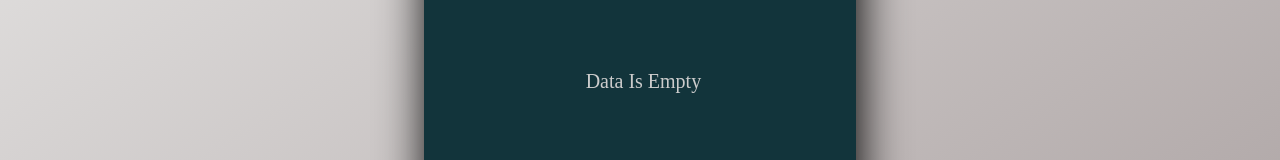
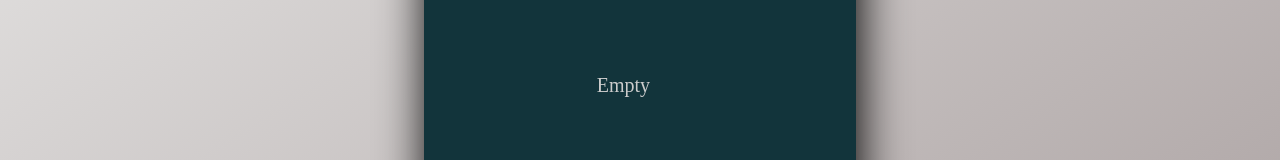
Before and after one commit to ThongMakara/react-todo-project, a React (Create React App) app: page / in a window 1280 px wide. Shown: the part 357-517 px from the top of the page. Built offline with nearby package versions, Linux system fonts and the light colour scheme; the HTML template or start-up script is replaced by a standard one.

Commit message:
second commit

```diff
--- a/src/App.css
+++ b/src/App.css
@@ -96,13 +96,14 @@ margin-right: 10px;
   }
 
   .list {
-    width: 190px;
+    width: 150px;
     background-color: #12343b;
     border: none;
     color: #ccc;
     font-size: 20px;
     padding-left: 10px;
     max-height: 30px;
+    margin-top: 4px;
     margin-right: 25px;
   }
   .list-v {
@@ -112,6 +113,7 @@ margin-right: 10px;
     color: #ccc;
     font-size: 20px;
     max-height: 30px;
+    margin-top: 4px;
     padding-left: 10px;
     margin-right: 25px;
   }
--- a/src/components/Form.js
+++ b/src/components/Form.js
@@ -6,10 +6,7 @@ toast.configure()
 var autoId = 1;
 const Form = ({ input, setInput, todos, setTodos, editTodo, setEditTodo }) => {
     const inputRef = useRef();
-
-    const onInputChange = (event) => {
-        setInput(event.target.value)
-    }
+    const onInputChange = (event) => setInput(event.target.value)
 
     useEffect(() => {
         if (editTodo) {
--- a/src/components/ToDoList.js
+++ b/src/components/ToDoList.js
@@ -6,17 +6,18 @@ const ToDosList = ({ todos, setTodos, setEditTodo }) => {
 
     const removeTodo = ({ id }) => {
         setTodos(todos.filter((todo) => todo.id !== id))
+        setEditTodo("")
     }
 
-    const handleComplete = (todo) => {
-        setEditTodo(todo)
-    }
+
+    const handleComplete = (todo) => setEditTodo(todo)
+
     return <div className="card col-12 col-lg-4 login-card mt-2 hv-center">
         <ul> {
             todos.length === 0 ? <li className="list-empty-data" > <label
                 className="list"
                 onChange={(event) => event.preventDefault()}
-            >Data Is Empty</label> </li> : todos.map((todo) => (
+            >Empty</label> </li> : todos.map((todo) => (
 
                 <li className="list-item" >
                     <input
@@ -31,8 +32,10 @@ const ToDosList = ({ todos, setTodos, setEditTodo }) => {
                         className="list"
                         onChange={(event) => event.preventDefault()}
                     />
-                    <div >
+                    <div>
+
                         <RiCloseCircleLine
+                            style={{ marginRight: '10' }}
                             onClick={() => removeTodo(todo)}
                             className='delete-icon'
                             size="30"
@@ -40,7 +43,8 @@ const ToDosList = ({ todos, setTodos, setEditTodo }) => {
                         <TiEdit
                             onClick={() => handleComplete(todo)}
                             className='edit-icon'
-                            size="30"
+                            size="35"
+                            style={{ marginLeft: '10' }}
                             color='white'
                         />
                     </div>
```
Also changed, not shown: src/App.js (+5 -5 lines).
